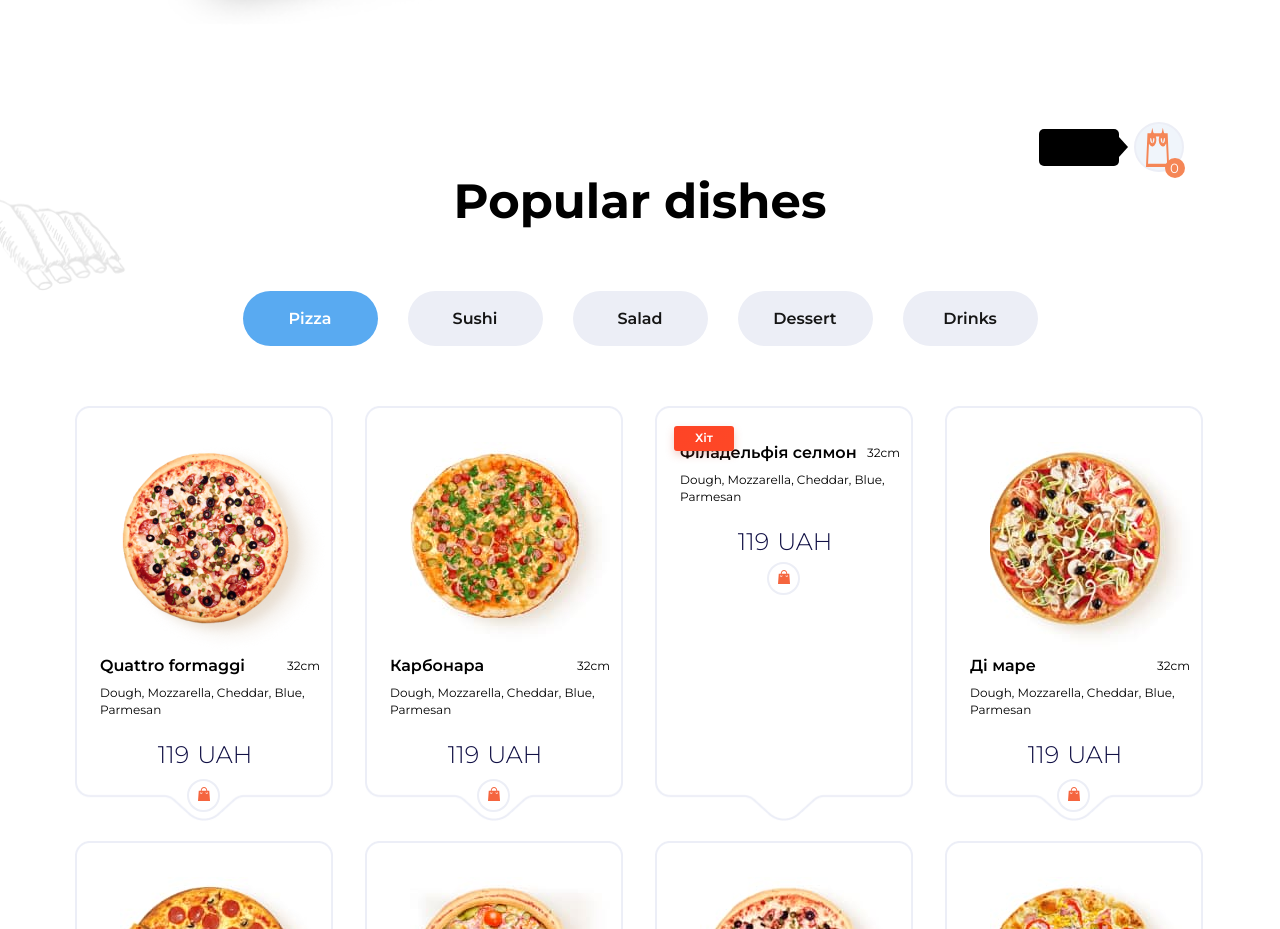
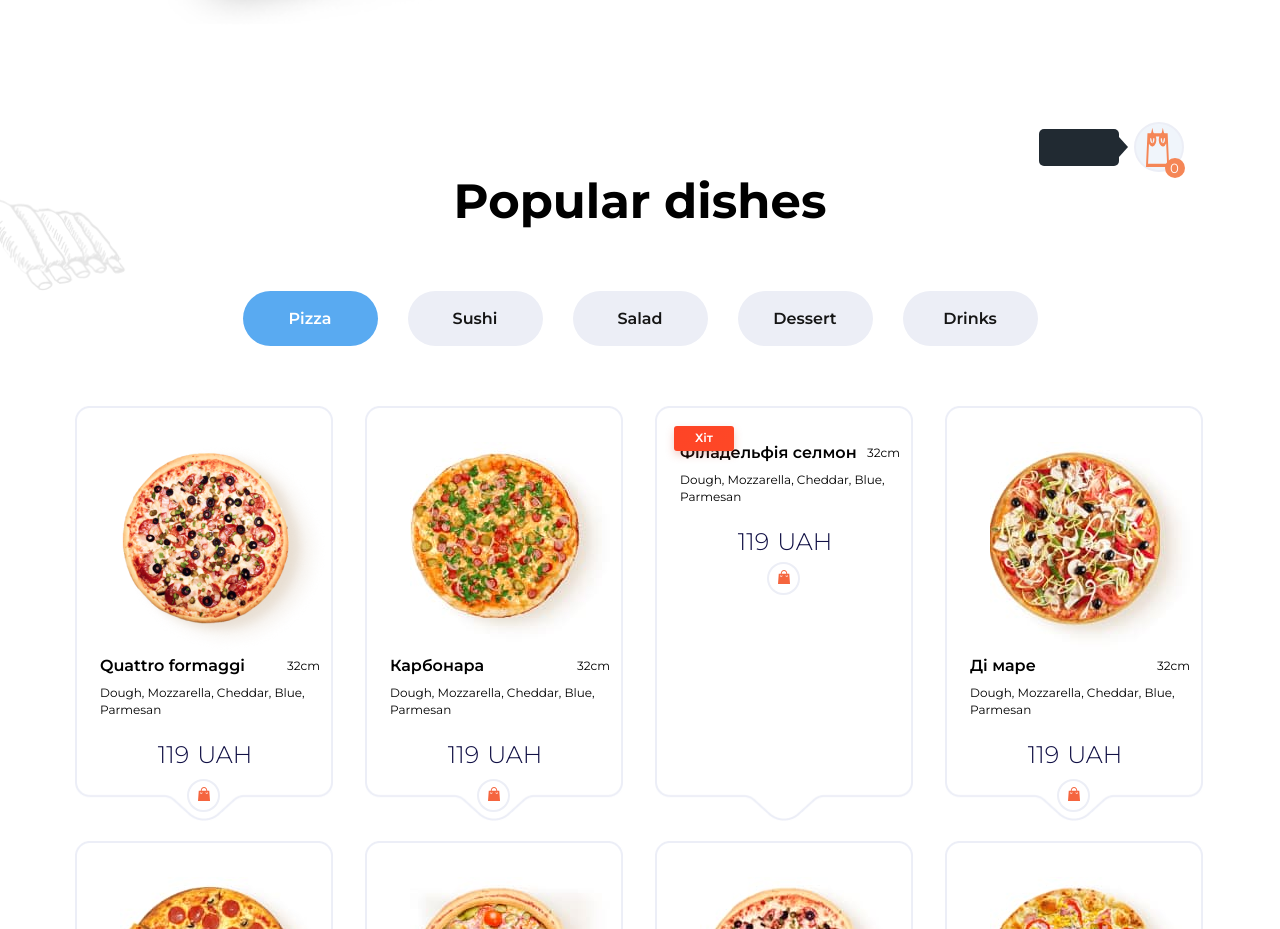
Before and after one commit to Lev-Sedin/Mission-Five, a website: page index.html in a window 1280 px wide. Shown: the part 1020-1949 px from the top of the page. Drawn offline with Linux system fonts and the light colour scheme.

Commit message:
Add files via upload

```diff
--- a/app/scss/style.scss
+++ b/app/scss/style.scss
@@ -346,7 +346,7 @@ h2{
         position: relative;
         width: 80px;
         height: 37px;
-        background-color: #000;
+        background-color: #212A32;
         color: #fff;
         border-radius: 5px;
         margin-right: 15px;
@@ -360,7 +360,7 @@ h2{
         right: -19px;
         top: 8px;
         border: 10px solid transparent;
-        border-left: 9px solid #000;
+        border-left: 9px solid #212A32;
     }
     &-bag{
         position: relative;
```
Also changed, not shown: app/css/style.min.css, css/style.min.css.
